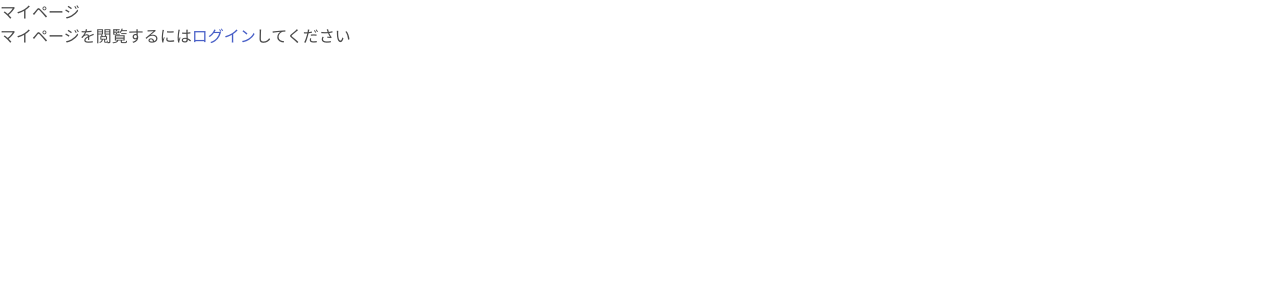
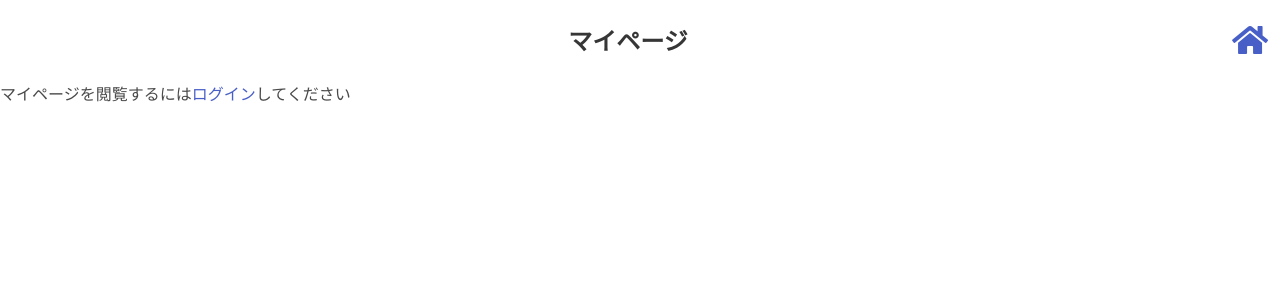
Before and after one commit to tensai-NA/BFSystem, a PHP site: page /mypage.php in a window 1280 px wide. Shown: the top 300 px of the page. Run offline with PHP 8.4, Linux system fonts and the light colour scheme.

Commit message:
Update mypage.php

```diff
--- a/mypage.php
+++ b/mypage.php
@@ -13,7 +13,23 @@
     <title>マイページ</title>
 </head>
 <body>
-<h2>マイページ</h2>
+
+
+<nav class="level  is-mobile  mt-5">
+
+<div class="level-left ml-3">
+
+</div>
+
+<div class="level-itemt ml-3">
+<p class="title is-4">マイページ</p>
+</div>
+
+  <div class="level-right mr-3">
+  <a href="home.php"><i class="fas fa-home fa-2x"></i></a>
+
+    </div>
+</nav>
 <?php //エラーメッセージ
     if(!isset($_SESSION['customer'])){
         echo '<p>マイページを閲覧するには<a href="login.php">ログイン</a>してください</p>';
@@ -30,7 +46,7 @@
 
     ?>
 
-<a href="home.php"><i class="fas fa-home"></i></a>
+
 <!--エラーメッセージ-->
 <hr>
 <?php //ポイント取得
@@ -48,7 +64,7 @@
             if(isset($_SESSION['customer'])){
                 $id = $_SESSION['customer']['user_id']; //ログイン済みの処理
                 $pdo=new PDO($connect,USER,PASS);
-                $sql=$pdo->query("select OrderA.buy_date,  Shohin.shohin_mei,   Color.color_mei, Shohin.price
+                $sql=$pdo->query("select OrderA.buy_date,  Shohin.shohin_mei,   Color.color_mei, Shohin.price,Shohin.shohin_img ,Shohin.shohin_id
                         from OrderA,Shohin,Color,History
                         where History.user_id = OrderA.user_id
                         and   History.shohin_id = Shohin.shohin_id
@@ -59,17 +75,20 @@
                         ");
 
                 foreach($sql as $row){
+                    echo '<div class="box">';
                     echo '<h2>',$row['buy_date'],'</h2>';
-                    echo '商品名',$row['shohin_mei'],'<br>';
+
+                    echo  '<a href="detail.php?id=', $row['shohin_id'],'">','<img src="' ,$row['shohin_img'], '">','<br>';
+                    echo '商品名',$row['shohin_mei'],'<br></a>';
                     echo '色：',$row['color_mei'],'<br>';
                     echo '価格:￥',$row['price'],'<br>';
-                    echo '<hr>';
+                    echo '</div>';
                 }
             }
 
 
             ?>
-    　　　　　　　　　　<a href="history.php">購入履歴一覧へ→</a></p>
+   <a href="history.php">購入履歴一覧へ→</a></p>
 
 
 <p><a href="logout.php">ログアウト</a><br>
```
